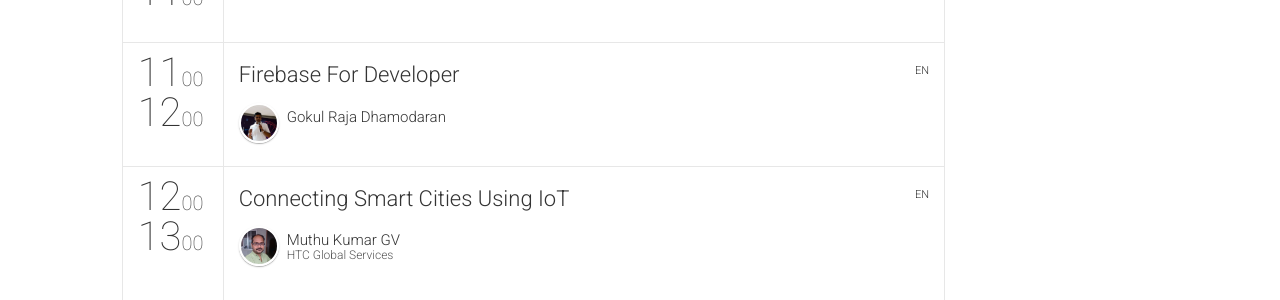
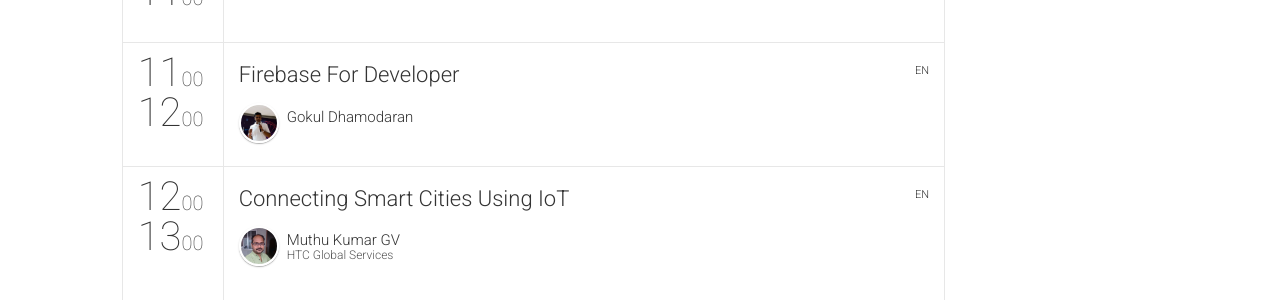
Before and after one commit to gokulkarthick/gdgcbe.github.io, a Jekyll site: the page built from schedule.html, in a window 1280 px wide and 900 px high, scrolled down 883 px. Shown: the part 152-452 px from the top of the window. Built offline with Jekyll 4.4.1, drawn with Linux system fonts in a browser that asks for light colours; nearby versions of some CDN libraries; comment, search, counter and statistics services are not loaded.

Commit message:
Update speakers.yml

```diff
--- a/_data/speakers.yml
+++ b/_data/speakers.yml
@@ -20,7 +20,7 @@
     - {name: "twitter", link: "http://twitter.com/gvmuthu"}
 -
   id: 4
-  name: "Gokul Raja"
+  name: "Gokul"
   surname: "Dhamodaran"
   company: ""
   title: ""
```
